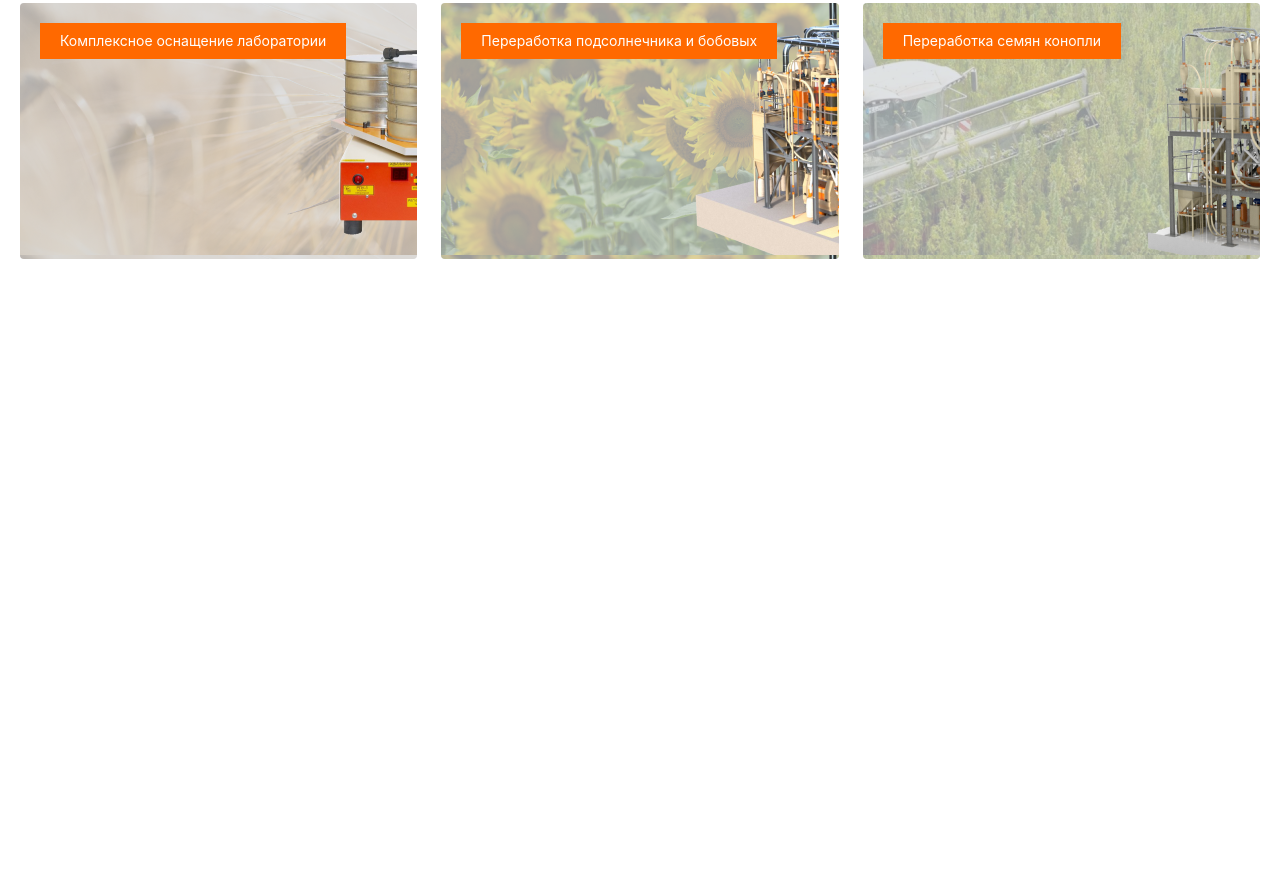
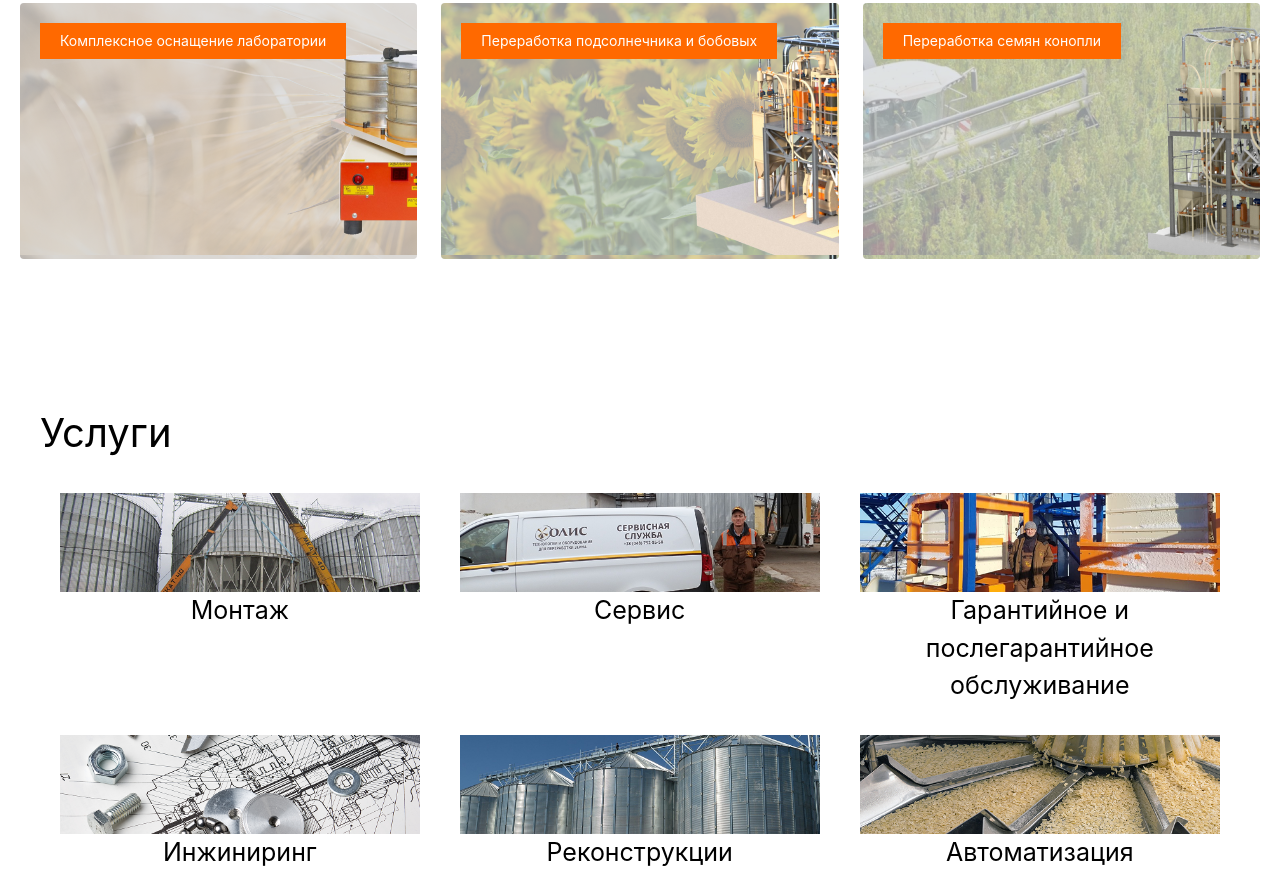
Before and after one commit to nozimnegmatov0010/teamwork4, a website: page index.html in a window 1280 px wide. Shown: the part 1559-2430 px from the top of the page. Before the commit the page ends 1882 px from the top, so only its background shows below. Drawn offline with nearby package versions, Linux system fonts and the light colour scheme; files that its build step writes are made by us from their sources.

Commit message:
section3

```diff
--- a/index.html
+++ b/index.html
@@ -49,10 +49,8 @@
    <h1 class="text-[40px] max-w-[1200px] m-auto mt-[80px]">Наше оборудование</h1>
    <section class="max-w-7xl mx-auto px-5 py-16">
 
-    <!-- Верхние карточки -->
     <div class="grid grid-cols-1 md:grid-cols-2 lg:grid-cols-3 gap-6">
 
-        <!-- Card -->
         <div class="relative h-48  rounded-lg overflow-hidden " >
 
 
@@ -76,7 +74,6 @@
 </div>
         </div>
 
-        <!-- Card -->
         <div class="relative h-48 bg-[#F8F8F8] rounded-lg overflow-hidden">
             <div class="absolute inset-0 bg-gray-200"
             style="background-image: url(./src/images/wheat-PY6PM56\ 1.png);"></div>
@@ -95,7 +92,6 @@
             </div>
         </div>
 
-        <!-- Card -->
         <div class="relative h-48 bg-[#F8F8F8] rounded-lg overflow-hidden">
             <div class="absolute inset-0 bg-gray-200"
             style="background-image: url(./src/images/agricultural-field-and-blue-sky-P55MFY2\ 1.png);"></div>
@@ -114,7 +110,6 @@
             </div>
         </div>
 
-        <!-- Card -->
         <div class="relative h-48 bg-[#F8F8F8] rounded-lg overflow-hidden">
             <div class="absolute inset-0 bg-gray-200"
             style="background-image: url(./src/images/young-woman-at-food-conveyor-L3TWE85\ 1.png);"></div>
@@ -133,7 +128,6 @@
             </div>
         </div>
 
-        <!-- Card -->
         <div class="relative h-48 bg-[#F8F8F8] rounded-lg overflow-hidden">
             <div class="absolute inset-0 bg-gray-200"
             style="background-image: url(./src/images/image\ 7.png);"></div>
@@ -152,7 +146,6 @@
             </div>
         </div>
 
-        <!-- Card -->
         <div class="relative h-48 bg-[#F8F8F8] rounded-lg overflow-hidden">
             <div class="absolute inset-0 bg-gray-200"
             style="background-image: url(./src/images/image\ 8\ \(1\).png);"></div>
@@ -173,15 +166,12 @@
 
     </div>
 
-    <!-- Заголовок -->
     <h2 class="text-5xl font-light uppercase text-gray-800 mt-20 mb-10">
         Комплексные решения
     </h2>
 
-    <!-- Нижние карточки -->
     <div class="grid grid-cols-1 md:grid-cols-2 lg:grid-cols-3 gap-6">
 
-        <!-- Card -->
         <div class="relative h-64 rounded overflow-hidden">
             <div class="absolute inset-0 "
             style="background-image: url(./src/images/Group\ 98.png);">
@@ -193,11 +183,9 @@
             </span>
 
             <div class="absolute bottom-0 right-0 w-64 h-44 ">
-                <!-- Machine -->
             </div>
         </div>
 
-        <!-- Card -->
         <div class="relative h-64 rounded overflow-hidden">
             <div class="absolute inset-0 bg-gray-300"
             style="background-image: url(./src/images/Mask\ Group\ \(18\).png);"></div>
@@ -209,7 +197,6 @@
             <div class="absolute bottom-0 right-0 w-64 h-44 "></div>
         </div>
 
-        <!-- Card -->
         <div class="relative h-64 rounded overflow-hidden">
             <div class="absolute inset-0 bg-gray-300"
              style="background-image: url(./src/images/Mask\ Group\ \(19\).png);"></div>
@@ -221,7 +208,6 @@
             <div class="absolute bottom-0 right-0 w-64 h-44 "></div>
         </div>
 
-        <!-- Card -->
         <div class="relative h-64 rounded overflow-hidden">
             <div class="absolute inset-0 bg-gray-300"
               style="background-image: url(./src/images/Mask\ Group\ \(20\).png);"></div>
@@ -232,7 +218,6 @@
 
         </div>
 
-        <!-- Card -->
         <div class="relative h-64 rounded overflow-hidden">
             <div class="absolute inset-0 bg-gray-300"
              style="background-image: url(./src/images/Mask\ Group\ \(21\).png);"></div>
@@ -244,7 +229,6 @@
             <div class="absolute bottom-0 right-0 w-56 h-44 "></div>
         </div>
 
-        <!-- Card -->
         <div class="relative h-64 rounded overflow-hidden">
             <div class="absolute inset-0 bg-gray-300"
              style="background-image: url(./src/images/Mask\ Group\ \(22\).png);"></div>
@@ -258,5 +242,38 @@
     </div>
 
 </section>
+   <h1 class="text-[40px] max-w-[1200px] m-auto mt-[80px]">Услуги</h1>
+<section>
+    <div class="lg:flex justify-between max-w-[1200px] m-auto mt-[30px]">
+        <div>
+            <img class="w-[90%] m-auto" src="./src/images/image 48.png" alt="">
+            <h1 class="text-[25px] text-center ">Монтаж</h1>
+        </div>
+        <div>
+            <img class="w-[90%] m-auto" src="./src/images/image 42.png" alt="">
+            <h1 class="text-[25px] text-center ">Сервис</h1>
+        </div>
+        <div>
+            <img class="w-[90%] m-auto" src="./src/images/image 43.png" alt="">
+            <h1 class="text-[25px] text-center ">Гарантийное и послегарантийное <br> обслуживание</h1>
+        </div>
+
+    </div>
+    <div class="lg:flex justify-between max-w-[1200px] m-auto mt-[30px]">
+        <div>
+            <img class="w-[90%] m-auto" src="./src/images/image 15.png" alt="">
+            <h1 class="text-[25px] text-center ">Инжиниринг</h1>
+        </div>
+        <div>
+            <img class="w-[90%] m-auto" src="./src/images/image 49.png" alt="">
+            <h1 class="text-[25px] text-center ">Реконструкции</h1>
+        </div>
+        <div>
+            <img class="w-[90%] m-auto" src="./src/images/automated-food-factory-2021-04-02-22-20-10-utc 1.png" alt="">
+            <h1 class="text-[25px] text-center ">Автоматизация</h1>
+        </div>
+
+    </div>
+</section>
 </body>
 </html>
```
Also changed, not shown: src/images/automated-food-factory-2021-04-02-22-20-10-utc 1.png (added), src/images/image 15.png (added), src/images/image 42.png (added), src/images/image 43.png (added), src/images/image 48.png (added), src/images/image 49.png (added).
